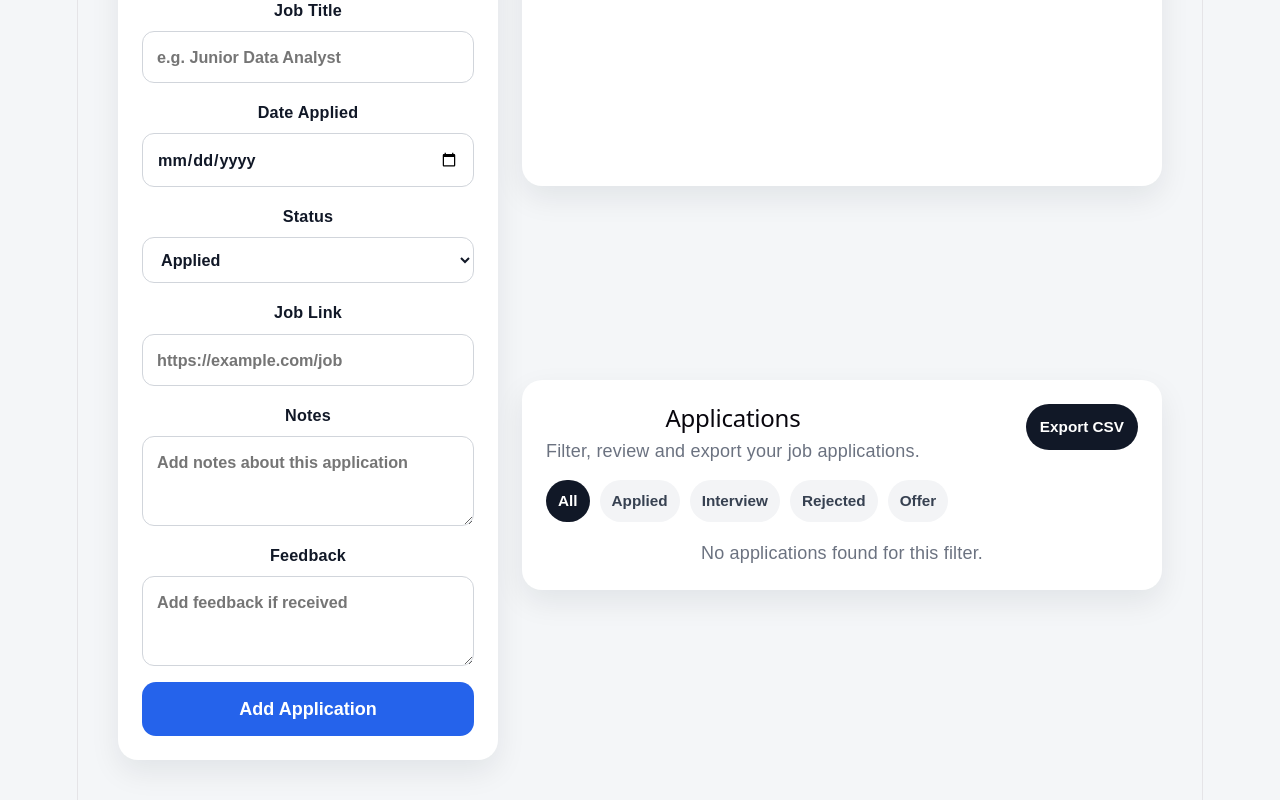
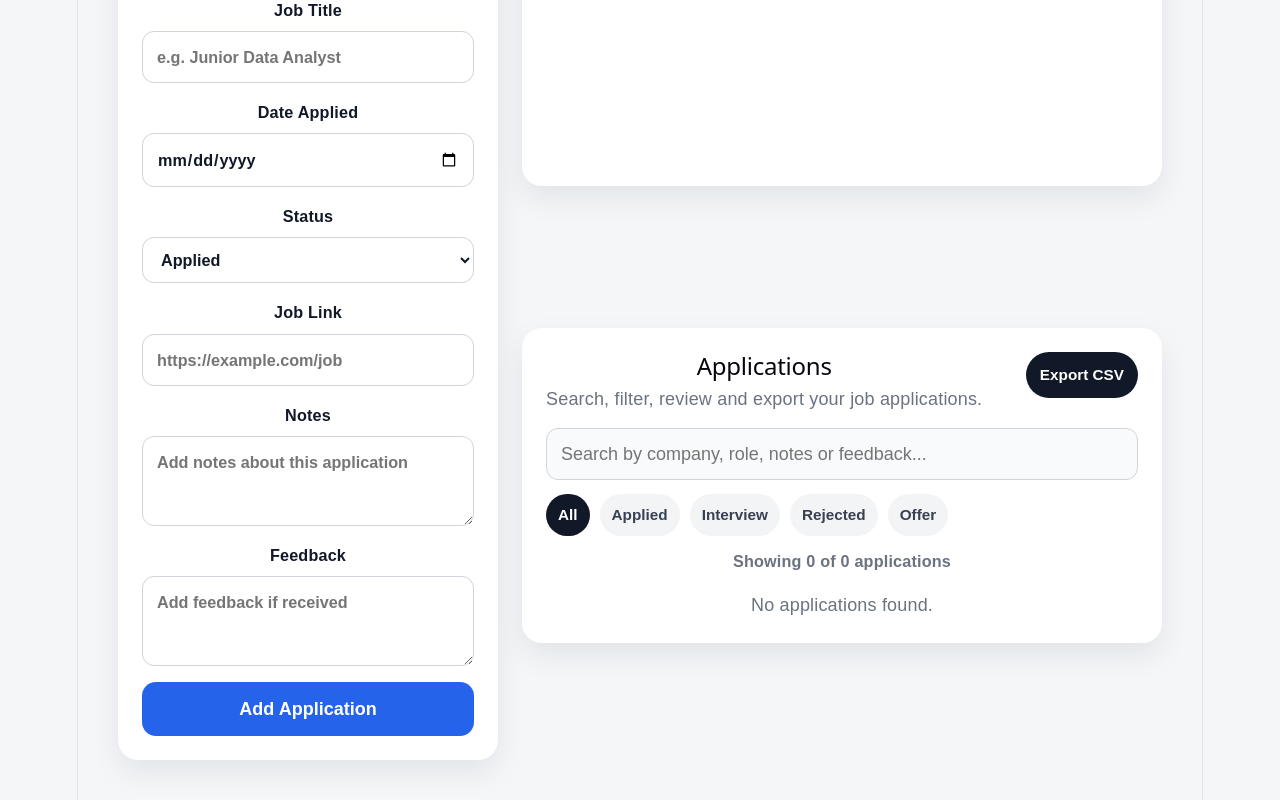
Before and after one commit to KrzysztofDrezek/job-application-tracker, a React (Vite) app: page / in a window 1280 px wide. Shown: the part 567-1367 px from the top of the page. Built offline with nearby package versions, Linux system fonts and the light colour scheme.

Commit message:
Add search and application details display

```diff
--- a/src/App.css
+++ b/src/App.css
@@ -249,11 +249,19 @@ button:hover {
   background: #374151;
 }
 
+.search-box {
+  margin-bottom: 14px;
+}
+
+.search-box input {
+  background: #f9fafb;
+}
+
 .filters {
   display: flex;
   flex-wrap: wrap;
   gap: 10px;
-  margin-bottom: 18px;
+  margin-bottom: 12px;
 }
 
 .filter-button {
@@ -277,19 +285,37 @@ button:hover {
   background: #111827;
 }
 
+.results-count {
+  margin: 0 0 18px;
+  color: #6b7280;
+  font-size: 0.9rem;
+  font-weight: 700;
+}
+
 .applications-list {
   display: grid;
   gap: 14px;
 }
 
 .application-item {
-  display: flex;
-  justify-content: space-between;
+  display: grid;
+  grid-template-columns: 1fr auto;
   gap: 16px;
   padding: 18px;
   border: 1px solid #e5e7eb;
   border-radius: 16px;
   background: #f9fafb;
+}
+
+.application-main {
+  min-width: 0;
+}
+
+.application-top {
+  display: flex;
+  justify-content: space-between;
+  align-items: flex-start;
+  gap: 16px;
 }
 
 .application-item h3 {
@@ -306,6 +332,43 @@ button:hover {
   font-size: 0.9rem;
 }
 
+.application-details {
+  display: grid;
+  gap: 12px;
+  margin-top: 14px;
+}
+
+.application-details a {
+  width: fit-content;
+  color: #2563eb;
+  font-weight: 700;
+  text-decoration: none;
+}
+
+.application-details a:hover {
+  text-decoration: underline;
+}
+
+.detail-block {
+  padding: 12px;
+  border-radius: 14px;
+  background: white;
+  border: 1px solid #e5e7eb;
+}
+
+.detail-block strong {
+  display: block;
+  margin-bottom: 6px;
+  color: #111827;
+  font-size: 0.85rem;
+}
+
+.detail-block p {
+  margin: 0;
+  line-height: 1.5;
+  color: #4b5563;
+}
+
 .application-actions {
   display: flex;
   flex-direction: column;
@@ -318,6 +381,7 @@ button:hover {
   padding: 8px 12px;
   border-radius: 999px;
   font-size: 0.8rem;
+  white-space: nowrap;
 }
 
 .status.applied {
@@ -390,6 +454,10 @@ button:hover {
   }
 
   .application-item {
+    grid-template-columns: 1fr;
+  }
+
+  .application-top {
     flex-direction: column;
   }
 
--- a/src/App.jsx
+++ b/src/App.jsx
@@ -14,6 +14,7 @@ function App() {
   });
 
   const [statusFilter, setStatusFilter] = useState("All");
+  const [searchTerm, setSearchTerm] = useState("");
   const [editingApplicationId, setEditingApplicationId] = useState(null);
 
   const [formData, setFormData] = useState({
@@ -164,10 +165,20 @@ function App() {
     URL.revokeObjectURL(url);
   }
 
-  const filteredApplications =
-    statusFilter === "All"
-      ? applications
-      : applications.filter((application) => application.status === statusFilter);
+  const filteredApplications = applications.filter((application) => {
+    const matchesStatus =
+      statusFilter === "All" || application.status === statusFilter;
+
+    const searchValue = searchTerm.toLowerCase();
+
+    const matchesSearch =
+      application.company.toLowerCase().includes(searchValue) ||
+      application.jobTitle.toLowerCase().includes(searchValue) ||
+      application.notes.toLowerCase().includes(searchValue) ||
+      application.feedback.toLowerCase().includes(searchValue);
+
+    return matchesStatus && matchesSearch;
+  });
 
   const totalApplications = applications.length;
 
@@ -411,7 +422,7 @@ function App() {
           <div className="section-header">
             <div>
               <h2>Applications</h2>
-              <p>Filter, review and export your job applications.</p>
+              <p>Search, filter, review and export your job applications.</p>
             </div>
 
             <button
@@ -421,6 +432,15 @@ function App() {
             >
               Export CSV
             </button>
+          </div>
+
+          <div className="search-box">
+            <input
+              type="text"
+              value={searchTerm}
+              onChange={(event) => setSearchTerm(event.target.value)}
+              placeholder="Search by company, role, notes or feedback..."
+            />
           </div>
 
           <div className="filters">
@@ -440,25 +460,60 @@ function App() {
             )}
           </div>
 
+          <p className="results-count">
+            Showing {filteredApplications.length} of {applications.length}{" "}
+            applications
+          </p>
+
           {filteredApplications.length === 0 ? (
-            <p className="empty-text">No applications found for this filter.</p>
+            <p className="empty-text">No applications found.</p>
           ) : (
             <div className="applications-list">
               {filteredApplications.map((application) => (
                 <article className="application-item" key={application.id}>
+                  <div className="application-main">
+                    <div className="application-top">
                       <div>
                         <h3>{application.jobTitle}</h3>
                         <p>{application.company}</p>
                         <span>{application.dateApplied}</span>
                       </div>
 
-                  <div className="application-actions">
                       <strong
                         className={`status ${application.status.toLowerCase()}`}
                       >
                         {application.status}
                       </strong>
+                    </div>
 
+                    <div className="application-details">
+                      {application.jobLink && (
+                        <a
+                          href={application.jobLink}
+                          target="_blank"
+                          rel="noreferrer"
+                        >
+                          View job advert
+                        </a>
+                      )}
+
+                      {application.notes && (
+                        <div className="detail-block">
+                          <strong>Notes</strong>
+                          <p>{application.notes}</p>
+                        </div>
+                      )}
+
+                      {application.feedback && (
+                        <div className="detail-block">
+                          <strong>Feedback</strong>
+                          <p>{application.feedback}</p>
+                        </div>
+                      )}
+                    </div>
+                  </div>
+
+                  <div className="application-actions">
                     <button
                       className="edit-button"
                       type="button"
```
Lines whose indentation alone changed are shown as unchanged.
